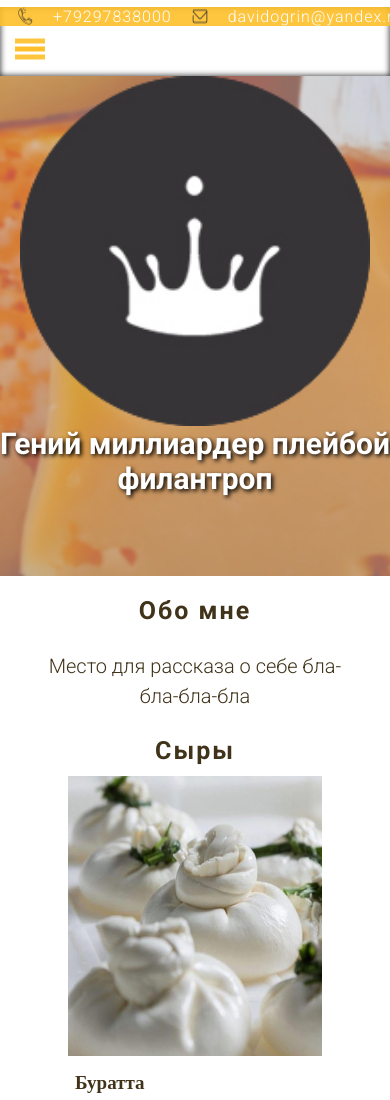
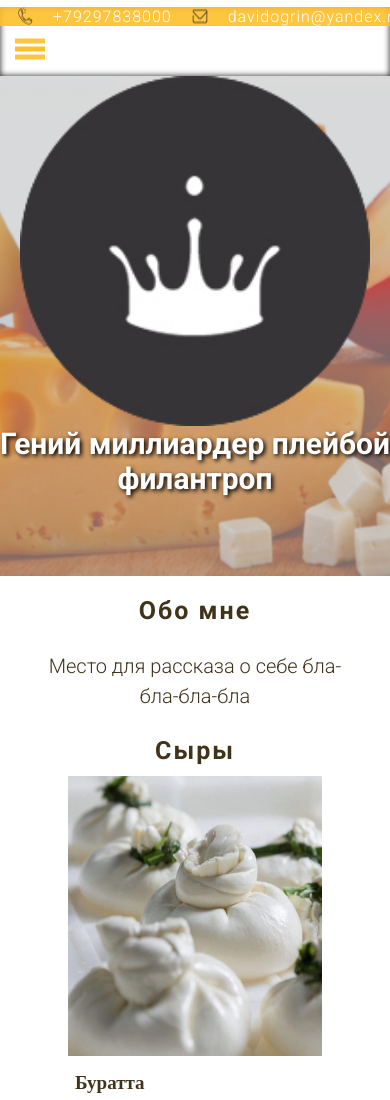
Before and after one commit to davidogrin/prytkov_cheese, a plain HTML site: page index.html in a window 390 px wide. Shown: the top 1100 px of the page. Drawn offline with nearby package versions, Linux system fonts and the light colour scheme; a web font is replaced by a local one.

Commit message:
Update style.css

```diff
--- a/css/style.css
+++ b/css/style.css
@@ -55,6 +55,7 @@ body {
   display: flex;
   flex-direction: column;
   background-image: url(../img/bgc_cheese.jpg);
+  background-size: cover;
   background-attachment: fixed;
   background-position: center;
   background-repeat: no-repeat;
@@ -417,7 +418,6 @@ textarea {
 @media (max-width: 568px) {
   .background {
     height: 500px;
-    background-image: url(../img/bgc_cheese_mobile.jpg);
     background-attachment: scroll;
   }
   .background__logo {
```
